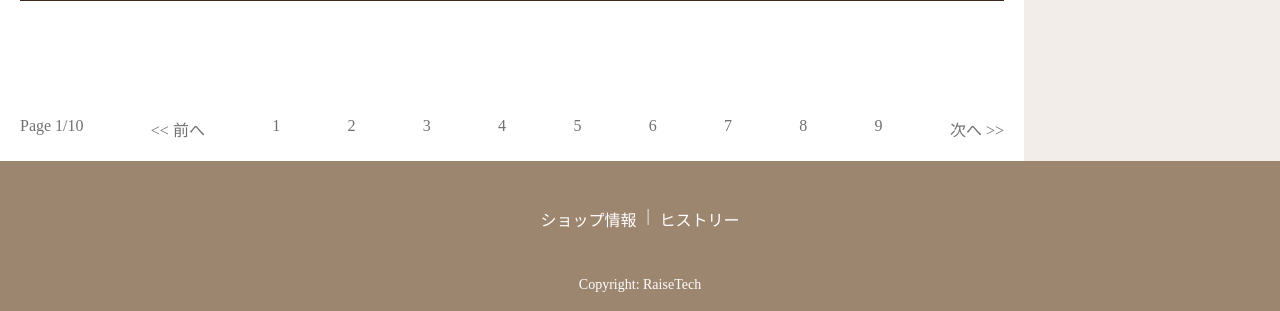
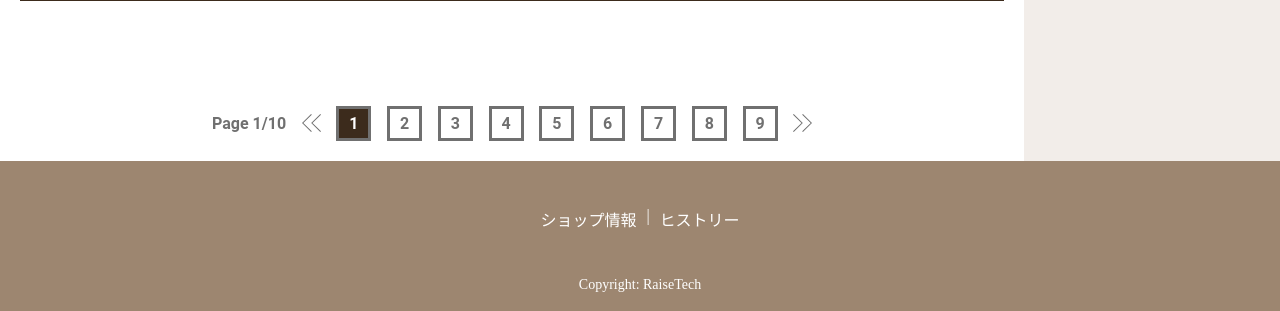
Before and after one commit to Kazu-12/hamburger-sample, a PHP site: page /archive.html in a window 1280 px wide. Shown: the part 3851-4162 px from the top of the page. Run offline with PHP 8.4, Linux system fonts and the light colour scheme.

Commit message:
pagination編集＆メニューボタンPCサイズ時無効

```diff
--- a/archive.html
+++ b/archive.html
@@ -79,8 +79,8 @@
                 <div class="p-pagination">
                     <ul>
                         <li class="p-pagination__nav">Page 1/10</li>
-                        <li class="p-pagination__arrow"><a>&lt;&lt; <span>前へ</span></a></li>
-                        <li class="p-pagination__num"><a>1</a></li>
+                        <li class="p-pagination__arrow"><a><img src="./img/pre.svg" alt="前へ"><span>&nbsp;前へ</span></a></li>
+                        <li class="p-pagination__num current-page"><a>1</a></li>
                         <li class="p-pagination__num"><a>2</a></li>
                         <li class="p-pagination__num"><a>3</a></li>
                         <li class="p-pagination__num"><a>4</a></li>
@@ -89,7 +89,7 @@
                         <li class="p-pagination__num"><a>7</a></li>
                         <li class="p-pagination__num"><a>8</a></li>
                         <li class="p-pagination__num"><a>9</a></li>
-                        <li class="p-pagination__arrow"><a><span>次へ</span> &gt;&gt;</a></li>
+                        <li class="p-pagination__arrow"><a><span>次へ&nbsp;</span><img src="./img/post.svg" alt="次へ"></a></li>
                     </ul>
                 </div>
 
--- a/css/style.css
+++ b/css/style.css
@@ -830,6 +839,7 @@ Object
   height: 15vh;
   display: flex;
   align-items: flex-end;
+  justify-content: center;
   margin: 20px;
 }
 
@@ -838,8 +848,62 @@ Object
   list-style: none;
   display: flex;
   justify-content: space-between;
+  align-items: center;
   color: #707070;
-  font-family: "M+ 1m";
+  font-family: roboto;
+  font-weight: bold;
   font-size: 16px;
 }
+
+@media (min-width: 768px) {
+  .p-pagination ul {
+    width: 600px;
+  }
+}
+
+.p-pagination__nav {
+  display: none;
+}
+
+@media (min-width: 768px) {
+  .p-pagination__nav {
+    display: block;
+  }
+}
+
+.p-pagination__arrow a {
+  display: flex;
+  align-items: center;
+}
+
+.p-pagination__arrow span {
+  font-weight: 400;
+}
+
+@media (min-width: 768px) {
+  .p-pagination__arrow span {
+    display: none;
+  }
+}
+
+.p-pagination__num {
+  width: 35px;
+  height: 35px;
+  border: solid;
+  border-color: #707070;
+  display: none;
+}
+
+@media (min-width: 768px) {
+  .p-pagination__num {
+    display: flex;
+    justify-content: center;
+    align-items: center;
+  }
+}
+
+.p-pagination .current-page {
+  background-color: #3C2B1C;
+  color: #fff;
+}
 /*# sourceMappingURL=style.css.map */
--- a/index.html
+++ b/index.html
@@ -27,7 +27,7 @@
             </header>
 
             <main class="l-main">
-                <div class="p-main-visual p-main-visual__front-page">
+                <div class="p-main-visual p-main-visual--front-page">
                     <h2>ダミーサイト</h2>
                 </div>
                 <article class="p-article">
--- a/js/script.js
+++ b/js/script.js
@@ -1,6 +1,6 @@
 $(function side_bar(){
     $('.c-button__menu').on('click',function () {
-        if($(window).width() < 769) {
+        if($(window).width() < 1201) {
             $(".l-contents__right").toggleClass('open');
             $("body").toggleClass('open');
         }
--- a/scss/object/component/_button.scss
+++ b/scss/object/component/_button.scss
@@ -13,6 +13,9 @@
         padding-right: 15px;
         @include tab{
             font-size: 34px;
+        }
+        @include pc{
+            cursor: auto;
         }
     }
     @include pc{
--- /dev/null
+++ b/scss/object/project/_main-description.scss
@@ -0,0 +1,13 @@
+.p-main-description{
+    color: #3C2A10;
+    font-family: "M+ 1m";
+    & h2{
+        font-size: 28px;
+        font-weight: bold;
+        margin: 30px 20px;
+    }
+    & p{
+        font-size: 16px;
+        margin: 20px;
+    }
+}
--- a/scss/object/project/_main-visual.scss
+++ b/scss/object/project/_main-visual.scss
@@ -21,7 +21,7 @@
     }
 }
 
-.p-main-visual__front-page{
+.p-main-visual--front-page{
     background-image: url(../img/main-visual.jpg);
     background-size:cover;
     background-position: center;
--- a/scss/style.scss
+++ b/scss/style.scss
@@ -13,30 +13,21 @@ Layout
 @import "./layout/header";
 
 /*======================================
-Object
+Object/component
 ========================================*/
 @import "./object/component/_button.scss";
+
+/*======================================
+Object/project
+========================================*/
 @import "./object/project/branch-menu";
 @import "./object/project/header-title";
+@import "./object/project/main-description";
 @import "./object/project/main-visual";
 @import "./object/project/map";
 @import "./object/project/p-footer";
 @import "./object/project/search";
 @import "./object/project/sidebar";
-
-.p-main-description{
-    color: #3C2A10;
-    font-family: "M+ 1m";
-    & h2{
-        font-size: 28px;
-        font-weight: bold;
-        margin: 30px 20px;
-    }
-    & p{
-        font-size: 16px;
-        margin: 20px;
-    }
-}
 
 .c-menu-card{
     background-color: #3C2B1C;
@@ -85,14 +76,54 @@ Object
     height: 15vh;
     display: flex;
     align-items: flex-end;
+    justify-content: center;
     margin: 20px;
     & ul{
         width: 100%;
         list-style: none;
         display: flex;
         justify-content: space-between;
+        align-items: center;
         color: #707070;
-        font-family: "M+ 1m";
+        font-family: roboto;
+        font-weight: bold;
         font-size: 16px;
-     }
+        @include tab{
+            width: 600px;
+        }
+    }
+    &__nav{
+        display: none;
+        @include tab{
+            display: block;
+        }
+    }
+    &__arrow{
+        a{
+            display: flex;
+            align-items: center;
+        }
+        span{
+            font-weight: 400;
+            @include tab{
+                display: none;
+            }
+        }
+    }
+    &__num{
+        width: 35px;
+        height: 35px;
+        border: solid;
+        border-color: #707070;
+        display: none;
+        @include tab{
+            display: flex;
+            justify-content: center;
+            align-items: center;
+        }
+    }
+    .current-page{
+        background-color: #3C2B1C;
+        color: #fff;
+    }
 }
```
Also changed, not shown: other parts of css/style.css (+27 -18 lines), img/post.svg (added), img/pre.svg (added), 1 other file.
